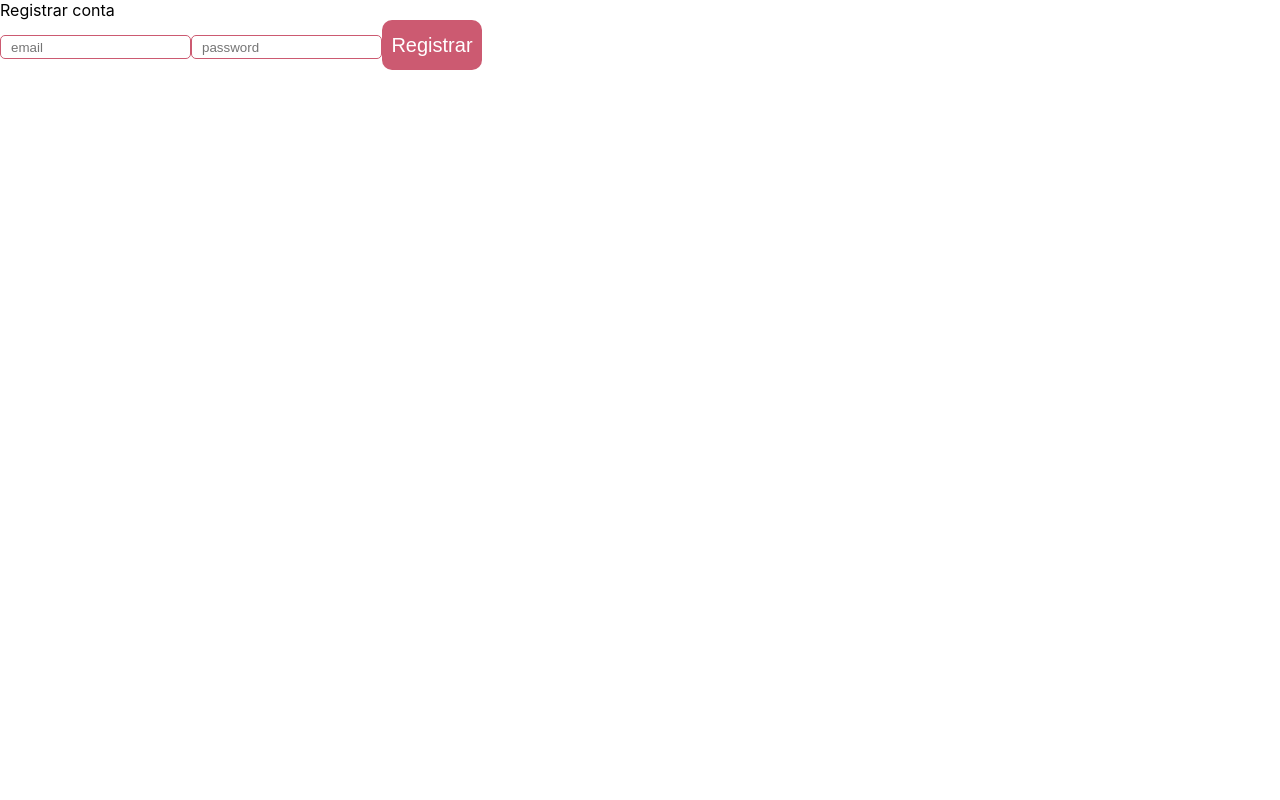
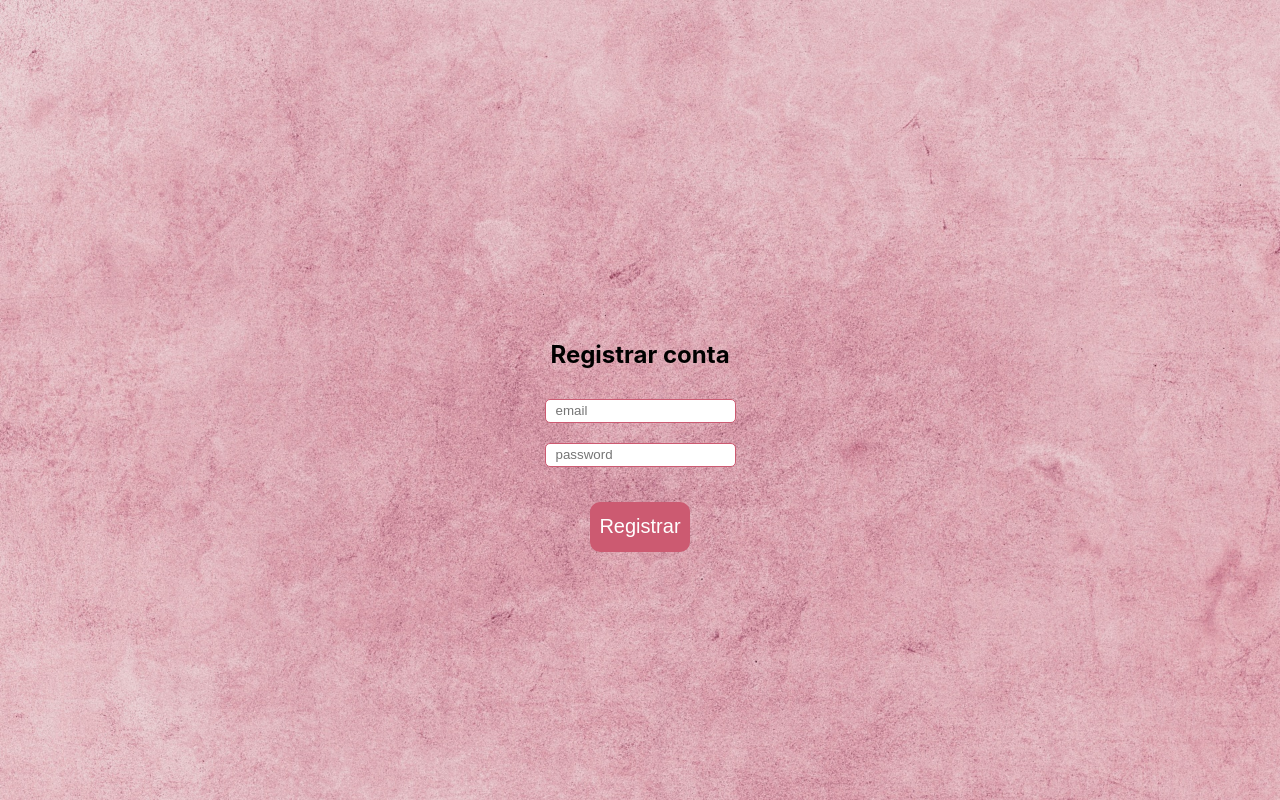
Before and after one commit to andrewsmatsubara/event-list-full-stack-project, a React (Create React App) app in the folder client/: page /registration in a window 1280 px wide. Built offline with nearby package versions, Linux system fonts and the light colour scheme.

Commit message:
CSS for registration form

```diff
--- a/client/src/pages/Registration.jsx
+++ b/client/src/pages/Registration.jsx
@@ -1,11 +1,12 @@
 import { Input } from '../components/Input'
 import { Button } from '../components/Button'
 import { useState } from 'react';
-import { Link, useNavigate } from 'react-router-dom';
+import { useNavigate } from 'react-router-dom';
 import Axios from 'axios';
 import { connect } from 'react-redux';
 import { bindActionCreators } from 'redux';
 import { clickButton } from '../redux/actions';
+import '../style/Registration.css';
 
 const Registration = ({ clickButton }) => {
   const [email, setEmail] = useState('');
@@ -43,15 +44,15 @@ const Registration = ({ clickButton }) => {
   }
 
   return (
-    <section>
-      <div>Registrar conta</div>
-      <Input type="text" placeholder="email" onChange={(e) => handleChange(e)} />
-      <Input type="password" placeholder="password" onChange={(e) => handleChange(e)} />
-      {/* <Link to='registration-result'> */}
-      <Button onClick={() => handleClick()}>
-        Registrar
-      </Button>
-      {/* </Link> */}
+    <section className='registration-page'>
+      <form className='registration-form'>
+        <h1>Registrar conta</h1>
+        <Input type="text" placeholder="email" onChange={(e) => handleChange(e)} />
+        <Input type="password" placeholder="password" onChange={(e) => handleChange(e)} />
+        <Button onClick={() => handleClick()}>
+          Registrar
+        </Button>
+      </form>
     </section>
   );
 }
--- /dev/null
+++ b/client/src/style/Registration.css
@@ -0,0 +1,25 @@
+.registration-page {
+  display: flex;
+  justify-content: center;
+  background-image: url('../images//background-wallpaper-aged-pink.jpg');
+  background-size: cover;
+  position: absolute;
+  width: 100%;
+  height: 100%;
+}
+
+.registration-form {
+  display: flex;
+  flex-direction: column;
+  align-items: center;
+  height: fit-content;
+  margin-top: 25%;
+}
+
+.registration-form button {
+  margin: 25px;
+}
+
+.registration-form input {
+  margin: 10px;
+}
```
Also changed, not shown: 1 other file (tests, documents, lock files or other folders).
